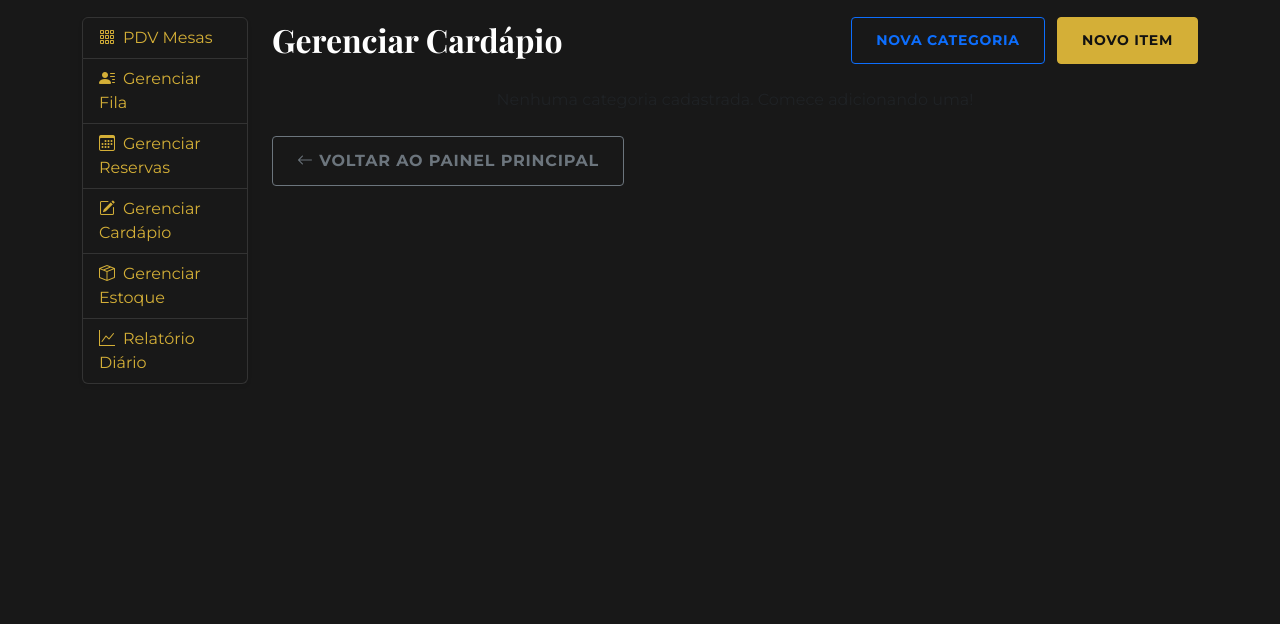
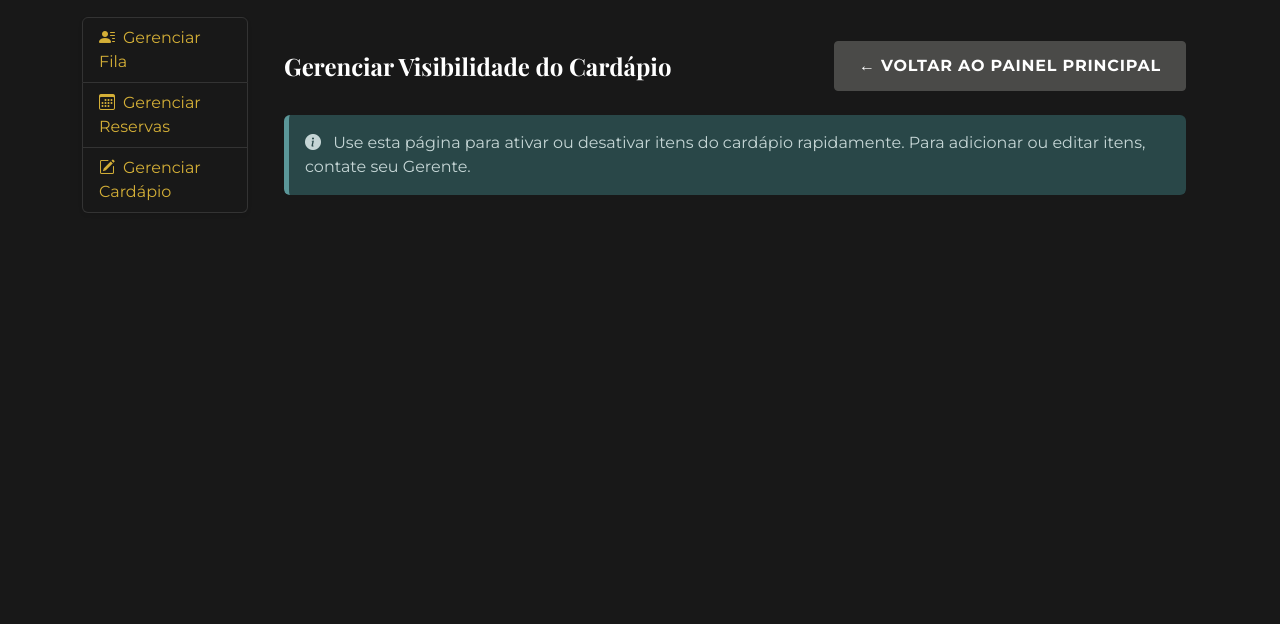
Before and after one commit to LuanLimafrr/projeto-restaurante-django, a Django app: template projetorestaurante/projetorestaurante/templates/cardapio/gerenciar_cardapio.html in a window 1280 px wide. Shown: the part 63-687 px from the top of the page. Run offline with Django 3.2, Linux system fonts and the light colour scheme; the template is opened without the code that fills it, so the values that code supplies are empty; some web fonts are replaced.

Commit message:
FIX: Corrige a tag <img> no template do cardápio e implementa grupos/permissões

```diff
--- a/projetorestaurante/projetorestaurante/templates/cardapio.html
+++ b/projetorestaurante/projetorestaurante/templates/cardapio.html
@@ -17,7 +17,7 @@
                     <div class="card card-custom h-100"> {# h-100 para mesma altura #}
 
                         {% if item.imagem %}
-                            <img src="{{ static item.imagem.url }}" class="card-img-top" alt="{{ item.nome }}" style="height: 250px; object-fit: cover;">
+                        <img src="{% static item.imagem.name %}" class="card-img-top" alt="{{ item.nome }}" style="height: 250px; object-fit: cover;">
                         {% else %}
                             <img src="{% static 'img/placeholder.png' %}" class="card-img-top" alt="Imagem não disponível" style="height: 250px; object-fit: cover; opacity: 0.7;">
                         {% endif %}
--- a/projetorestaurante/projetorestaurante/templates/cardapio/gerenciar_cardapio.html
+++ b/projetorestaurante/projetorestaurante/templates/cardapio/gerenciar_cardapio.html
@@ -1,62 +1,104 @@
-{% extends "staff_base.html" %}
+{% extends 'staff_base.html' %}
 {% load static %}
-
-{% block title %}Gerenciar Cardápio{% endblock %}
+{% load auth_extras %} {% block title %}Gerenciar Cardápio{% endblock %}
 
 {% block main_content %}
-<div class="d-flex justify-content-between align-items-center mb-4">
-    <h2 class="mb-0">Gerenciar Cardápio</h2>
-    <div>
-        <a href="{% url 'adicionar_categoria' %}" class="btn btn-sm btn-outline-primary me-2">Nova Categoria</a>
-        <a href="{% url 'adicionar_item' %}" class="btn btn-sm btn-primary">Novo Item</a>
+<div class="container-fluid mt-4">
+    <div class="d-flex justify-content-between align-items-center mb-4">
+        <h2 class="h4 mb-0">Gerenciar Visibilidade do Cardápio</h2>
+        {# Ajuste 'mapa_mesas' se o seu link principal de staff for outro #}
+        <a href="{% url 'mapa_mesas' %}" class="btn btn-secondary">← VOLTAR AO PAINEL PRINCIPAL</a>
+    </div>
+
+    <div class="alert alert-info">
+        <i class="bi bi-info-circle-fill me-2"></i>
+        Use esta página para ativar ou desativar itens do cardápio rapidamente.
+        {% if not request.user|has_group:"Gerente" %}
+            Para adicionar ou editar itens, contate seu Gerente.
+        {% endif %}
+    </div>
+
+    {% if messages %}
+        <div class="mb-3">
+            {% for message in messages %}
+                <div class="alert alert-{{ message.tags }} alert-dismissible fade show" role="alert">
+                    {{ message }}
+                    <button type="button" class="btn-close" data-bs-dismiss="alert" aria-label="Close"></button>
+                </div>
+            {% endfor %}
+        </div>
+    {% endif %}
+
+    {% if request.user|has_group:"Gerente" %}
+    <div class="mb-4">
+        <a href="{% url 'adicionar_categoria' %}" class="btn btn-success">
+            <i class="bi bi-plus-circle-fill me-2"></i>Nova Categoria
+        </a>
+        <a href="{% url 'adicionar_item' %}" class="btn btn-primary">
+            <i class="bi bi-plus-circle-fill me-2"></i>Novo Item
+        </a>
+    </div>
+    {% endif %}
+
+
+    <div class="row">
+        {% for categoria in categorias %}
+            <div class="col-lg-6 mb-4">
+                <div class="card bg-dark text-white shadow-sm h-100">
+                    <div class="card-header bg-darker d-flex justify-content-between align-items-center">
+                        <h5 class="mb-0">{{ categoria.nome }}</h5>
+
+                        {% if request.user|has_group:"Gerente" %}
+                        <div>
+                            <a href="{% url 'editar_categoria' categoria.id %}" class="btn btn-outline-info btn-sm">
+                                <i class="bi bi-pencil-fill"></i>
+                            </a>
+                            <a href="{% url 'deletar_categoria' categoria.id %}" class="btn btn-outline-danger btn-sm">
+                                <i class="bi bi-trash-fill"></i>
+                            </a>
+                        </div>
+                        {% endif %}
+                    </div>
+
+                    <div class="card-body">
+                        <ul class="list-group list-group-flush">
+                            {% for item in categoria.itens.all %}
+                                <li class="list-group-item bg-dark text-white d-flex justify-content-between align-items-center">
+                                    <div>
+                                        <strong>{{ item.nome }}</strong>
+                                        <br>
+                                        <small class="text-muted">R$ {{ item.preco|floatformat:2 }}</small>
+                                    </div>
+
+                                    <div class="d-flex align-items-center">
+                                        {% if item.ativo %}
+                                            <a href="{% url 'toggle_ativo_item' item.id %}" class="btn btn-success btn-sm" title="Item está Vísivel. Clique para desativar.">
+                                                <i class="bi bi-eye-fill"></i> Ativo
+                                            </a>
+                                        {% else %}
+                                            <a href="{% url 'toggle_ativo_item' item.id %}" class="btn btn-outline-danger btn-sm" title="Item está Oculto. Clique para ativar.">
+                                                <i class="bi bi-eye-slash-fill"></i> Oculto
+                                            </a>
+                                        {% endif %}
+
+                                        {% if request.user|has_group:"Gerente" %}
+                                            <a href="{% url 'editar_item' item.id %}" class="btn btn-outline-info btn-sm ms-2">
+                                                <i class="bi bi-pencil-fill"></i>
+                                            </a>
+                                            <a href="{% url 'deletar_item' item.id %}" class="btn btn-outline-danger btn-sm ms-1">
+                                                <i class="bi bi-trash-fill"></i>
+                                            </a>
+                                        {% endif %}
+                                    </div>
+                                </li>
+                            {% empty %}
+                                <li class="list-group-item bg-dark text-muted">Nenhum item nesta categoria.</li>
+                            {% endfor %}
+                        </ul>
+                    </div>
+                </div>
+            </div>
+        {% endfor %}
     </div>
 </div>
-
-{% for categoria in categorias %}
-<div class="card shadow-sm mb-4">
-    <div class="card-header d-flex justify-content-between align-items-center">
-        <h5 class="mb-0">{{ categoria.nome }}</h5>
-        <div>
-            <a href="{% url 'editar_categoria' categoria.id %}" class="btn btn-sm btn-outline-secondary">Editar Cat.</a>
-            <a href="{% url 'deletar_categoria' categoria.id %}" class="btn btn-sm btn-outline-danger">Deletar Cat.</a>
-        </div>
-    </div>
-    <div class="card-body p-0">
-        {% if categoria.itens.all %}
-        <ul class="list-group list-group-flush">
-            {% for item in categoria.itens.all %}
-            <li class="list-group-item d-flex flex-wrap justify-content-between align-items-center">
-                <div class="me-3 mb-2 mb-md-0">
-                    {% if item.imagem %}
-                        <img src="{{ item.imagem.url }}" alt="{{ item.nome }}" width="50" height="50" class="me-2 rounded object-fit-cover float-start">
-                    {% endif %}
-                    <strong style="{% if not item.ativo %}text-decoration: line-through; color: grey;{% endif %}">{{ item.nome }}</strong>
-                    {% if not item.ativo %} <span class="badge bg-secondary ms-1">Inativo</span> {% endif %}
-                    <small class="d-block text-muted">{{ item.descricao|truncatewords:10 }}</small>
-                    <span class="d-block mt-1">Preço Atual: R$ {{ item.preco|stringformat:".2f" }}</span>
-                </div>
-                <div class="d-flex align-items-center flex-wrap gap-2">
-                    <form method="POST" action="{% url 'atualizar_preco_item' item.id %}" class="d-inline-flex align-items-center me-2">
-                        {% csrf_token %}
-                        <label for="preco-{{ item.id }}" class="form-label visually-hidden">Novo Preço</label>
-                        <input type="number" name="novo_preco" value="{{ item.preco }}" step="0.01" class="form-control form-control-sm" style="width: 90px;" id="preco-{{ item.id }}" required>
-                        <button type="submit" class="btn btn-sm btn-outline-success ms-1" title="Salvar Preço"><i class="bi bi-check-lg"></i></button>
-                    </form>
-                    <a href="{% url 'toggle_ativo_item' item.id %}" class="btn btn-sm {% if item.ativo %}btn-outline-warning{% else %}btn-outline-success{% endif %}" title="{% if item.ativo %}Desativar{% else %}Ativar{% endif %}">
-                        {% if item.ativo %}<i class="bi bi-eye-slash"></i>{% else %}<i class="bi bi-eye"></i>{% endif %}
-                    </a>
-                    <a href="{% url 'editar_item' item.id %}" class="btn btn-sm btn-outline-secondary" title="Editar Completo"><i class="bi bi-pencil"></i></a>
-                    <a href="{% url 'deletar_item' item.id %}" class="btn btn-sm btn-outline-danger" title="Deletar"><i class="bi bi-trash"></i></a>
-                </div>
-            </li>
-            {% endfor %}
-        </ul>
-        {% else %} <p class="text-muted text-center p-3 mb-0">Nenhum item nesta categoria.</p> {% endif %}
-    </div>
-</div>
-{% empty %} <p class="text-muted text-center">Nenhuma categoria cadastrada. Comece adicionando uma!</p> {% endfor %}
-
-<div class="mt-4 mb-3">
-    <a href="{% url 'inicio' %}" class="btn btn-outline-secondary"><i class="bi bi-arrow-left"></i> Voltar ao Painel Principal</a>
-</div>
 {% endblock %}
--- a/projetorestaurante/projetorestaurante/templates/staff_base.html
+++ b/projetorestaurante/projetorestaurante/templates/staff_base.html
@@ -1,38 +1,68 @@
 {% extends "base.html" %}
 {% load static %}
-
-{% block content %}
+{% load auth_extras %} {% block content %}
 <div class="row g-4">
 
     <div class="col-lg-3 col-xl-2">
         <div class="list-group shadow-sm sticky-top" style="top: 70px;">
+
+            {% comment %}
+            ******************************************************************
+            * Bloco de Links que SÓ O GRUPO 'Gerente' pode ver
+            ******************************************************************
+            {% endcomment %}
+            {% if request.user|has_group:"Gerente" %}
+
                 <a href="{% url 'mapa_mesas' %}"
                    class="list-group-item list-group-item-action d-flex justify-content-between align-items-center {% if request.resolver_match.view_name == 'mapa_mesas' %}active{% endif %}">
                     <span><i class="bi bi-grid-3x3-gap me-2"></i>PDV Mesas</span>
                 </a>
+
+            {% endif %}
+
+
+            {% comment %}
+            ******************************************************************
+            * Links que AMBOS (Gerente e Recepcionista) podem ver
+            ******************************************************************
+            {% endcomment %}
+
             <a href="{% url 'gerenciar_fila' %}"
                class="list-group-item list-group-item-action d-flex justify-content-between align-items-center {% if 'gerenciar_fila' in request.resolver_match.view_name or 'alocar_cliente_na_fila' in request.resolver_match.view_name %}active{% endif %}">
                 <span><i class="bi bi-person-lines-fill me-2"></i>Gerenciar Fila</span>
                 {% if fila_pendente_count > 0 %}<span class="badge bg-danger rounded-pill">{{ fila_pendente_count }}</span>{% endif %}
             </a>
+
             <a href="{% url 'gerenciar_reservas' %}"
                class="list-group-item list-group-item-action d-flex justify-content-between align-items-center {% if 'gerenciar_reservas' in request.resolver_match.view_name or 'historico_reservas' in request.resolver_match.view_name %}active{% endif %}">
                 <span><i class="bi bi-calendar3 me-2"></i>Gerenciar Reservas</span>
                 {% if reservas_pendente_count > 0 %}<span class="badge bg-danger rounded-pill">{{ reservas_pendente_count }}</span>{% endif %}
             </a>
+
             <a href="{% url 'gerenciar_cardapio' %}"
                class="list-group-item list-group-item-action d-flex justify-content-between align-items-center {% if 'cardapio' in request.resolver_match.app_name and 'exibir_cardapio' not in request.resolver_match.view_name %}active{% endif %}">
                 <span><i class="bi bi-pencil-square me-2"></i>Gerenciar Cardápio</span>
             </a>
 
+            {% comment %}
+            ******************************************************************
+            * Bloco de Links que SÓ O GRUPO 'Gerente' pode ver
+            ******************************************************************
+            {% endcomment %}
+            {% if request.user|has_group:"Gerente" %}
+
                 <a href="{% url 'gerenciar_estoque' %}"
                    class="list-group-item list-group-item-action d-flex justify-content-between align-items-center {% if 'estoque' in request.resolver_match.app_name %}active{% endif %}">
                     <span><i class="bi bi-box-seam me-2"></i>Gerenciar Estoque</span>
                 </a>
+
                 <a href="{% url 'relatorio_diario' %}"
                    class="list-group-item list-group-item-action d-flex justify-content-between align-items-center {% if 'relatorio_diario' in request.resolver_match.view_name %}active{% endif %}">
                     <span><i class="bi bi-graph-up me-2"></i>Relatório Diário</span>
                 </a>
+
+            {% endif %}
+
         </div>
     </div>
 
@@ -41,4 +71,5 @@
         {% endblock %}
     </div>
 
-</div> {% endblock %}
+</div>
+{% endblock %}
--- /dev/null
+++ b/projetorestaurante/projetorestaurante/usuarios/templatetags/auth_extras.py
@@ -0,0 +1,17 @@
+from django import template
+from django.contrib.auth.models import Group
+
+register = template.Library()
+
+@register.filter(name='has_group')
+def has_group(user, group_name):
+    """
+    Verifica se um usuário pertence a um grupo específico.
+    Uso no template: {% if request.user|has_group:"Gerente" %}
+    """
+    try:
+        group = Group.objects.get(name=group_name)
+    except Group.DoesNotExist:
+        return False
+
+    return group in user.groups.all()
```
Also changed, not shown: projetorestaurante/projetorestaurante/cardapio/views.py (+31 -35 lines), projetorestaurante/projetorestaurante/comandas/views.py (+21 -24 lines), projetorestaurante/projetorestaurante/usuarios/templatetags/__init__.py (added). Lines whose indentation alone changed are shown as unchanged.
